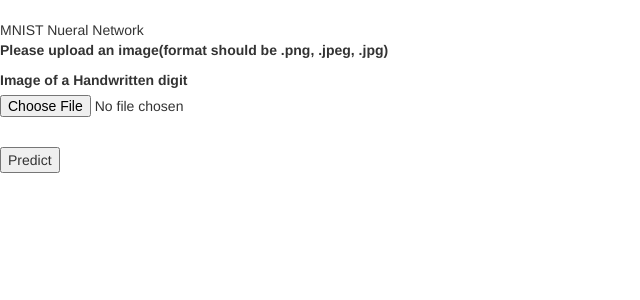
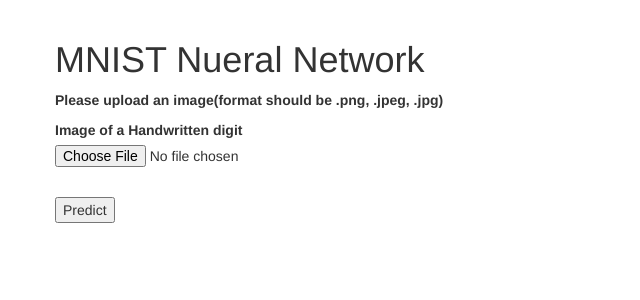
Before and after one commit to Jivitesh2001/Flask-app, a Flask app: page /predict in a window 1280 px wide. Shown: the part 52-352 px from the top of the page, without its empty margins (0-640 px from the left). Run offline with Flask 2, Linux system fonts and the light colour scheme; the visitor is signed in with stand-in values (Sample User, id 1); data comes from the database, SQL or seed files in the repository; parts of the project's set-up code (start-up, migrations or seed data) failed here and were passed over; some libraries are stand-ins or nearby versions.

Commit message:
Added BootStrap

```diff
--- a/app/templates/mnist_predict.html
+++ b/app/templates/mnist_predict.html
@@ -1,8 +1,10 @@
 {% extends "base.html" %}
 
 {% block content %}
-    <div>MNIST Nueral Network</div>
-    <p> <b>Please upload an image(format should be .png, .jpeg, .jpg)</b> </p>
+    <div class="container">
+    <div class="row"><h1>MNIST Nueral Network</h1></div>
+    <div class=row><p> <b>Please upload an image(format should be .png, .jpeg, .jpg)</b> </p></div>
+    <div class="row">
     <form action="" method="post" enctype="multipart/form-data">
         {{ form.hidden_tag() }}
         <p>
@@ -13,5 +15,6 @@
             {% endfor %}
         </p>
         <p>{{ form.submit() }}</p>
-    </form>
+    </form></div>
+    </div>
 {% endblock %}
```
Also changed, not shown: app/templates/predictions.html (+14 -6 lines).
